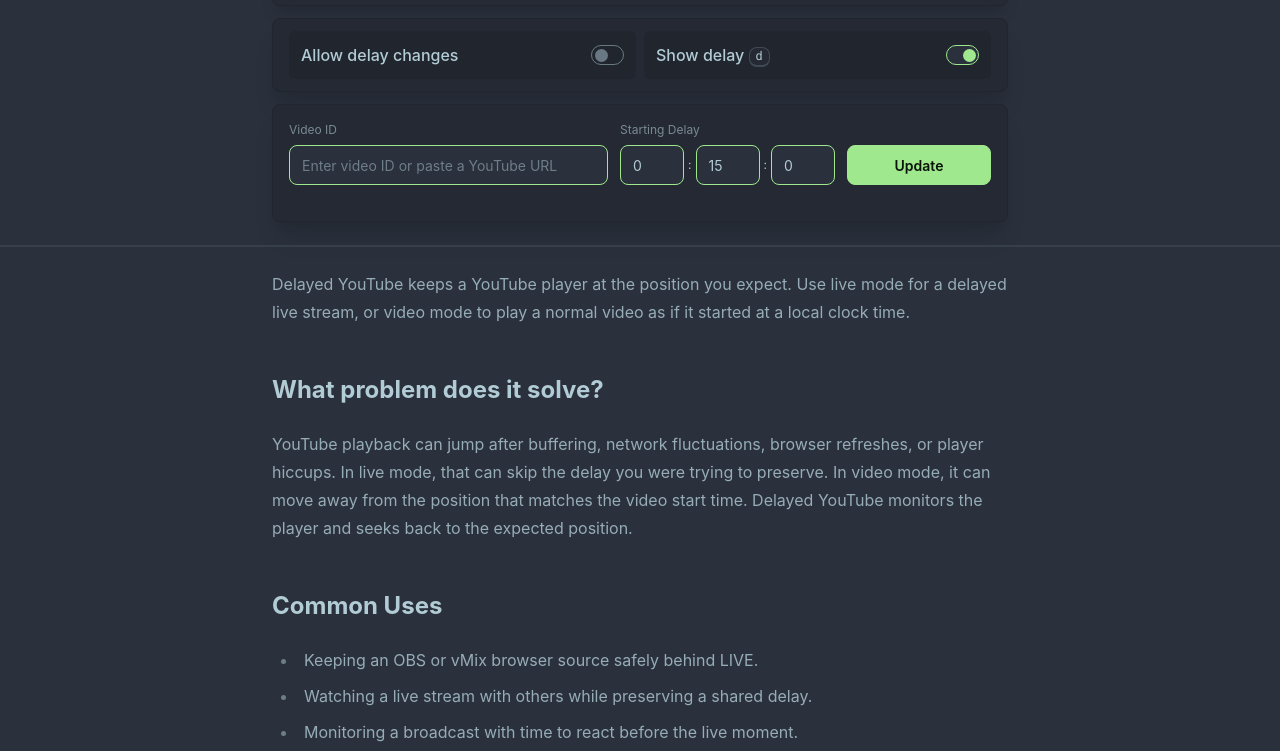
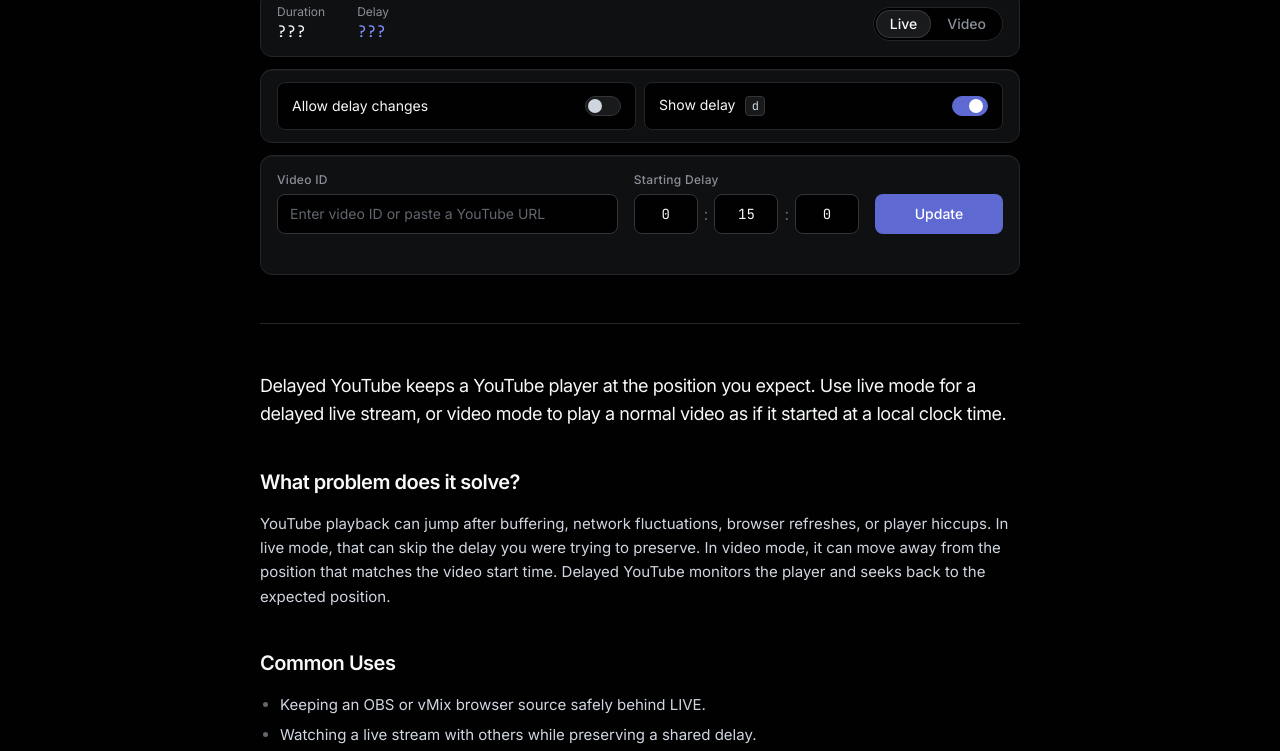
Before and after one commit to live-miracles/delayed-yt, a website with bundled scripts: page public/index.html in a window 1280 px wide. Shown: the part 792-1543 px from the top of the page. Built offline with nearby package versions, Linux system fonts and the light colour scheme.

Commit message:
Redesign UI with Linear-inspired design system, remove DaisyUI
Replace DaisyUI components with hand-written component classes built on
Linear's tokens (near-black canvas, surface ladder, hairline borders, single
lavender accent). Drop @tailwindcss/typography in favor of custom doc styles,
and update script.ts to stop toggling DaisyUI class names.

Co-Authored-By: Claude Sonnet 5.5 <noreply@anthropic.com>

```diff
--- a/package.json
+++ b/package.json
@@ -15,11 +15,9 @@
   },
   "devDependencies": {
     "@tailwindcss/cli": "^4.2.1",
-    "@tailwindcss/typography": "^0.5.19",
     "@types/node": "^25.5.0",
     "browser-sync": "^3.0.4",
     "concurrently": "^9.2.1",
-    "daisyui": "^5.5.19",
     "execa": "^9.6.0",
     "prettier": "^3.8.1",
     "prettier-plugin-tailwindcss": "^0.7.2",
--- a/public/index.html
+++ b/public/index.html
@@ -1,23 +1,29 @@
 <!doctype html>
-<html lang="en" data-theme="dim">
+<html lang="en">
   <head>
     <meta charset="UTF-8" />
     <meta name="viewport" content="width=device-width, initial-scale=1.0" />
+    <meta name="color-scheme" content="dark" />
     <title>Delayed YouTube</title>
+    <link rel="preconnect" href="https://fonts.googleapis.com" />
+    <link rel="preconnect" href="https://fonts.gstatic.com" crossorigin />
+    <link
+      rel="stylesheet"
+      href="https://fonts.googleapis.com/css2?family=Inter:wght@400;500;600&family=JetBrains+Mono:wght@400;500&display=swap"
+    />
     <link rel="stylesheet" href="./output.css" />
     <link rel="icon" type="image/png" href="./logo.png" />
     <script src="./js/script.js" type="module"></script>
   </head>
-  <body class="scrollbar-none">
-    <div
-      role="alert"
-      class="alert alert-warning fixed top-4 left-1/2 z-50 hidden w-fit -translate-x-1/2"
-    >
+  <body>
+    <div id="stream-alert" role="alert" class="toast hidden">
       <svg
         xmlns="http://www.w3.org/2000/svg"
-        class="h-6 w-6 shrink-0 stroke-current"
+        class="text-warning size-5 shrink-0"
         fill="none"
         viewBox="0 0 24 24"
+        stroke="currentColor"
+        aria-hidden="true"
       >
         <path
           stroke-linecap="round"
@@ -27,13 +33,13 @@
         />
       </svg>
       <span
-        >Warning: The script only works for streams that started at least 30min
+        >The script only works for streams that started at least 30 min
         ago.</span
       >
     </div>
 
     <!-- Keep the player area reserved so the final configured URL can be prepared before embedding it in vMix/OBS. -->
-    <div class="width-full relative m-auto overflow-hidden pb-[56.25%]">
+    <div class="relative m-auto w-full overflow-hidden pb-[56.25%]">
       <iframe
         id="player"
         class="absolute hidden h-full w-full"
@@ -55,7 +61,7 @@
       ></iframe>
       <div
         id="player-placeholder"
-        class="absolute hidden h-full w-full items-center justify-center bg-base-300 text-center text-xl text-base-content"
+        class="bg-surface-1 text-ink-subtle absolute hidden h-full w-full items-center justify-center px-6 text-center text-base"
       >
         Configure a YouTube video ID to start the delayed player.
       </div>
@@ -63,40 +69,42 @@
 
     <div
       id="delay-info"
-      class="fixed top-2 left-2 z-50 rounded pr-10 pl-3 pt-2 pb-10 text-sm opacity-30 cursor-pointer drop-shadow-[0_1.2px_1.2px_rgba(0,0,0,0.8)] transition-opacity"
+      class="fixed top-2 left-2 z-50 cursor-pointer rounded pt-2 pr-10 pb-10 pl-3 font-mono text-sm opacity-30 drop-shadow-[0_1.2px_1.2px_rgba(0,0,0,0.8)] transition-opacity"
     >
       ...
     </div>
 
-    <section
-      class="mx-auto mt-5 grid w-[min(94vw,760px)] gap-3 px-3"
+    <main
+      class="mx-auto mt-6 grid w-[min(94vw,760px)] gap-3"
       aria-label="Player setup"
     >
+      <header class="flex items-center gap-2.5 px-1 pb-1">
+        <img src="./logo.png" alt="" class="size-5" />
+        <h1 class="text-[15px] font-semibold tracking-tight">
+          Delayed YouTube
+        </h1>
+      </header>
+
       <div
         id="controls"
-        class="flex flex-wrap items-center justify-between gap-3 rounded-lg border border-base-300 bg-base-200/70 px-4 py-2 shadow-lg"
+        class="panel flex flex-wrap items-center justify-between gap-x-6 gap-y-3 px-4 py-3"
       >
-        <div class="stats stats-horizontal bg-transparent shadow-none">
-          <div class="stat px-2 py-0">
-            <div id="duration-stat-title" class="stat-title text-xs">
-              Duration
+        <div class="flex items-center gap-8">
+          <div>
+            <div id="duration-stat-title" class="stat-label">Duration</div>
+            <div id="duration-stat" class="stat-value">...</div>
           </div>
-            <div id="duration-stat" class="stat-value text-base">...</div>
-          </div>
-          <div class="stat px-2 py-0">
-            <div id="delay-stat-title" class="stat-title text-xs">Delay</div>
-            <div id="delay-stat" class="stat-value text-base text-primary">
-              ...
-            </div>
+          <div>
+            <div id="delay-stat-title" class="stat-label">Delay</div>
+            <div id="delay-stat" class="stat-value text-primary-hover">...</div>
           </div>
         </div>
 
-        <div id="video-mode-control" class="join" aria-label="Video mode">
+        <div id="video-mode-control" class="segmented" aria-label="Video mode">
           <button
             type="button"
             id="live-mode-button"
             data-video-mode="live"
-            class="btn btn-primary join-item btn-sm"
             aria-pressed="true"
           >
             Live
@@ -106,7 +114,6 @@
             type="button"
             id="recorded-mode-button"
             data-video-mode="recorded"
-            class="btn btn-outline btn-primary join-item btn-sm"
             aria-pressed="false"
           >
             Video
@@ -114,32 +121,50 @@
         </div>
       </div>
 
-      <div
-        id="setup-form"
-        class="order-3 rounded-lg border border-base-300 bg-base-200 px-4 py-3 text-base-content shadow-xl"
+      <div id="settings" class="panel order-2 px-4 py-3">
+        <div class="grid gap-2 md:grid-cols-2">
+          <label id="allow-change-control" class="setting-row">
+            <span id="allow-change-label">Allow delay changes</span>
+            <input type="checkbox" class="switch url-param" id="c" />
+          </label>
+
+          <label class="setting-row">
+            <span id="show-delay-label"
+              >Show delay <kbd class="kbd">d</kbd></span
             >
-        <div class="grid gap-3 md:grid-cols-[1fr_auto_auto] md:items-end">
-          <fieldset class="fieldset w-full">
+            <input
+              type="checkbox"
+              checked="checked"
+              class="switch url-param"
+              id="d"
+            />
+          </label>
+        </div>
+      </div>
+
+      <div id="setup-form" class="panel order-3 px-4 py-4">
+        <div class="grid gap-4 md:grid-cols-[1fr_auto_auto] md:items-end">
+          <div class="w-full">
             <label class="label" for="v">Video ID</label>
             <input
               required
               type="text"
               placeholder="Enter video ID or paste a YouTube URL"
-              class="url-param input input-bordered input-primary w-full"
+              class="input url-param"
               value=""
               id="v"
             />
-          </fieldset>
+          </div>
 
-          <fieldset class="fieldset">
+          <div>
             <label class="label" id="mode-time-label" for="h">
               Starting Delay
             </label>
-            <div class="flex items-center gap-1">
+            <div class="text-ink-tertiary flex items-center gap-1.5">
               <input
                 required
                 type="number"
-                class="url-param input input-bordered input-primary w-16"
+                class="input url-param w-16"
                 placeholder="hh"
                 value="0"
                 min="0"
@@ -150,7 +175,7 @@
               <input
                 required
                 type="number"
-                class="url-param input input-bordered input-primary w-16"
+                class="input url-param w-16"
                 placeholder="mm"
                 value="15"
                 min="0"
@@ -161,7 +186,7 @@
               <input
                 required
                 type="number"
-                class="url-param input input-bordered input-primary w-16"
+                class="input url-param w-16"
                 placeholder="ss"
                 value="0"
                 min="0"
@@ -169,61 +194,26 @@
                 aria-label="Seconds"
               />
             </div>
-          </fieldset>
+          </div>
 
-          <button id="update-video" class="btn btn-primary min-w-36 md:mb-1">
+          <button id="update-video" class="btn btn-primary h-10 min-w-32">
             Update
           </button>
         </div>
         <p
           id="mode-time-note"
-          class="invisible text-sm text-error"
+          class="text-danger invisible mt-2 text-xs"
           aria-live="polite"
         >
           Minimum delay is 10 minutes.
         </p>
       </div>
+    </main>
 
-      <div
-        id="settings"
-        class="order-2 rounded-lg border border-base-300 bg-base-200 px-4 py-3 text-base-content shadow-xl"
-      >
-        <div class="grid gap-2 md:grid-cols-2">
-          <label
-            id="allow-change-control"
-            class="flex min-h-12 items-center justify-between gap-4 rounded-md bg-base-300 px-3 py-2"
-          >
-            <span id="allow-change-label" class="font-medium"
-              >Allow delay changes</span
-            >
-            <input
-              type="checkbox"
-              class="toggle toggle-primary toggle-sm url-param"
-              id="c"
-            />
-          </label>
+    <hr class="rule mx-auto my-12 w-[min(94vw,760px)]" />
 
-          <label
-            class="flex min-h-12 items-center justify-between gap-4 rounded-md bg-base-300 px-3 py-2"
-          >
-            <span id="show-delay-label" class="font-medium"
-              >Show delay <kbd class="kbd kbd-sm">d</kbd></span
-            >
-            <input
-              type="checkbox"
-              checked="checked"
-              class="toggle toggle-primary toggle-sm url-param"
-              id="d"
-            />
-          </label>
-        </div>
-      </div>
-    </section>
-
-    <div class="divider"></div>
-
-    <div class="prose mx-auto w-[min(94vw,760px)] max-w-none px-3">
-      <p>
+    <article class="doc mx-auto w-[min(94vw,760px)]">
+      <p class="text-ink text-lg tracking-tight">
         Delayed YouTube keeps a YouTube player at the position you expect. Use
         live mode for a delayed live stream, or video mode to play a normal
         video as if it started at a local clock time.
@@ -301,12 +291,11 @@
           </ul>
         </li>
       </ol>
-    </div>
+    </article>
 
     <footer
-      class="footer footer-center bg-base-300 text-base-content mt-10 p-4"
+      class="border-hairline text-ink-subtle mt-16 border-t px-4 py-8 text-center text-xs leading-relaxed"
     >
-      <aside>
       <p>
         For any bug / feature requests, please open an issue in our
         <a class="link" href="https://github.com/live-miracles/delayed-yt/"
@@ -319,7 +308,6 @@
         <a class="link" href="https://live-miracles.github.io/">homepage</a>
         for more streaming tools (=ↀωↀ=).
       </p>
-      </aside>
     </footer>
   </body>
 </html>
--- a/public/input.css
+++ b/public/input.css
@@ -1,27 +1,200 @@
 @import "tailwindcss";
-@plugin "@tailwindcss/typography";
-@plugin "daisyui" {
-  themes: dim;
+
+/*
+ * Design tokens follow the Linear design system (awesome-design-md/linear.app):
+ * near-black canvas, a four-step surface ladder with hairline borders, and a
+ * single lavender-blue accent. Depth comes from surfaces, not shadows.
+ */
+@theme {
+  --font-sans:
+    "Inter", "SF Pro Display", -apple-system, system-ui, "Segoe UI", Roboto,
+    sans-serif;
+  --font-mono: "JetBrains Mono", ui-monospace, "SF Mono", Menlo, monospace;
+
+  --color-canvas: #010102;
+  --color-surface-1: #0f1011;
+  --color-surface-2: #141516;
+  --color-surface-3: #18191a;
+  --color-surface-4: #191a1b;
+
+  --color-hairline: #23252a;
+  --color-hairline-strong: #34343a;
+
+  --color-ink: #f7f8f8;
+  --color-ink-muted: #d0d6e0;
+  --color-ink-subtle: #8a8f98;
+  --color-ink-tertiary: #62666d;
+
+  --color-primary: #5e6ad2;
+  --color-primary-hover: #828fff;
+  --color-primary-focus: #5e69d1;
+
+  /* Semantic colors are used sparingly: validation and stream warnings only. */
+  --color-warning: #f2b84b;
+  --color-danger: #eb6f6f;
 }
 
-.card-container {
-  @apply card bg-base-200 static mx-2 my-5 inline-block min-h-44 w-[500px] shadow-xl;
+@layer base {
+  html {
+    color-scheme: dark;
+    background: var(--color-canvas);
+    -ms-overflow-style: none;
+    scrollbar-width: none;
+  }
+
+  html::-webkit-scrollbar {
+    display: none;
+  }
+
+  body {
+    @apply bg-canvas font-sans text-ink antialiased;
+    font-feature-settings: "cv11", "ss01";
+  }
+
+  ::selection {
+    background: color-mix(in srgb, var(--color-primary) 45%, transparent);
+  }
 }
 
-.scrollbar-none::-webkit-scrollbar {
-  display: none;
+@layer components {
+  /* ---------- Surfaces ---------- */
+
+  .panel {
+    @apply border-hairline bg-surface-1 rounded-xl border;
+    box-shadow: inset 0 1px 0 rgb(255 255 255 / 0.04);
+  }
+
+  .rule {
+    @apply border-hairline border-0 border-t;
+  }
+
+  /* ---------- Buttons ---------- */
+
+  .btn {
+    @apply inline-flex h-9 cursor-pointer items-center justify-center gap-2 rounded-lg px-3.5 text-sm font-medium whitespace-nowrap transition-colors;
+    @apply focus-visible:outline-primary-focus/50 focus-visible:outline-2 focus-visible:outline-offset-2;
+  }
+
+  .btn-primary {
+    @apply bg-primary text-white;
+    @apply hover:bg-primary-hover active:bg-primary-focus;
+  }
+
+  /* Segmented pill control (Live / Video). State comes from aria-pressed. */
+  .segmented {
+    @apply border-hairline bg-canvas inline-flex gap-0.5 rounded-full border p-0.5;
+  }
+
+  .segmented > button {
+    @apply text-ink-subtle cursor-pointer rounded-full px-3.5 py-1 text-sm font-medium transition-colors;
+    @apply hover:text-ink;
+    @apply focus-visible:outline-primary-focus/50 focus-visible:outline-2;
+  }
+
+  .segmented > button[aria-pressed="true"] {
+    @apply bg-surface-4 text-ink;
+    box-shadow: inset 0 0 0 1px var(--color-hairline-strong);
+  }
+
+  /* ---------- Form controls ---------- */
+
+  .label {
+    @apply text-ink-subtle mb-1.5 block text-xs font-medium tracking-wide;
+  }
+
+  .input {
+    @apply border-hairline-strong bg-canvas text-ink h-10 w-full rounded-lg border px-3 text-sm transition-colors;
+    @apply placeholder:text-ink-tertiary;
+    @apply hover:border-ink-tertiary;
+    @apply focus:border-primary focus:outline-primary-focus/50 focus:outline-2 focus:outline-offset-0;
+  }
+
+  .input[type="number"] {
+    @apply text-center font-mono tabular-nums;
+    appearance: textfield;
+  }
+
+  .input[type="number"]::-webkit-inner-spin-button,
+  .input[type="number"]::-webkit-outer-spin-button {
+    -webkit-appearance: none;
+    margin: 0;
+  }
+
+  .switch {
+    @apply border-hairline-strong bg-surface-4 relative h-5 w-9 shrink-0 cursor-pointer appearance-none rounded-full border transition-colors;
+    @apply checked:border-primary checked:bg-primary;
+    @apply focus-visible:outline-primary-focus/50 focus-visible:outline-2 focus-visible:outline-offset-2;
+    @apply disabled:cursor-not-allowed;
+  }
+
+  .switch::after {
+    content: "";
+    @apply bg-ink-muted absolute top-0.5 left-0.5 size-3.5 rounded-full transition-transform;
+  }
+
+  .switch:checked::after {
+    @apply bg-white;
+    transform: translateX(0.875rem);
+  }
+
+  .setting-row {
+    @apply border-hairline bg-canvas flex min-h-12 items-center justify-between gap-4 rounded-lg border px-3.5 py-2 text-sm;
+    @apply transition-opacity;
+  }
+
+  .kbd {
+    @apply border-hairline-strong bg-surface-3 text-ink-muted ml-1.5 inline-flex h-5 min-w-5 items-center justify-center rounded border px-1 font-mono text-xs;
+  }
+
+  /* ---------- Readouts ---------- */
+
+  .stat-label {
+    @apply text-ink-subtle text-xs;
+  }
+
+  .stat-value {
+    @apply text-ink font-mono text-base tabular-nums;
+  }
+
+  /* ---------- Feedback ---------- */
+
+  .toast {
+    @apply border-hairline-strong bg-surface-3 text-ink fixed top-4 flex left-1/2 z-50 w-fit max-w-[92vw] -translate-x-1/2 items-center gap-2.5 rounded-lg border px-4 py-2.5 text-sm;
+    box-shadow: 0 8px 24px rgb(0 0 0 / 0.5);
+  }
+
+  /* ---------- Long-form copy ---------- */
+
+  .doc {
+    @apply text-ink-muted text-[15px] leading-relaxed;
+  }
+
+  .doc > * + * {
+    @apply mt-4;
+  }
+
+  .doc h2 {
+    @apply text-ink mt-10 text-xl font-semibold tracking-tight;
+  }
+
+  .doc ul {
+    @apply list-disc space-y-1.5 pl-5;
+  }
+
+  .doc ol {
+    @apply list-decimal space-y-3 pl-5;
+  }
+
+  .doc li > ul {
+    @apply mt-2;
+  }
+
+  .doc li::marker {
+    @apply text-ink-tertiary;
+  }
+
+  .link {
+    @apply text-primary-hover decoration-hairline-strong underline underline-offset-4 transition-colors;
+    @apply hover:decoration-primary-hover;
+  }
 }
-
-.scrollbar-none {
-  -ms-overflow-style: none;
-  scrollbar-width: none;
-}
-
-html {
-  -ms-overflow-style: none;
-  scrollbar-width: none;
-}
-
-html::-webkit-scrollbar {
-  display: none;
-}
--- a/public/ts/script.ts
+++ b/public/ts/script.ts
@@ -307,8 +307,6 @@ function updateVideoModeUi(): void {
     "recorded-mode-button",
   );
 
-  liveButton.classList.toggle("btn-outline", isRecorded);
-  recordedButton.classList.toggle("btn-outline", !isRecorded);
   liveButton.setAttribute("aria-pressed", String(!isRecorded));
   recordedButton.setAttribute("aria-pressed", String(isRecorded));
 }
@@ -329,8 +327,8 @@ function updateModeUi(): void {
     ? "Allow position changes"
     : "Allow delay changes";
   getRequiredElement("show-delay-label").innerHTML = isRecorded
-    ? 'Show position <kbd class="kbd kbd-sm">d</kbd>'
-    : 'Show delay <kbd class="kbd kbd-sm">d</kbd>';
+    ? 'Show position <kbd class="kbd">d</kbd>'
+    : 'Show delay <kbd class="kbd">d</kbd>';
   const allowChangeInput = getRequiredElement<HTMLInputElement>("c");
   const allowChangeControl = getRequiredElement("allow-change-control");
   player.allowDelayChange = isRecorded ? false : getAllowDelayChange();
@@ -501,8 +499,7 @@ function init(): void {
     updateUrlParam(e);
   };
 
-  const alertElem = document.querySelector(".alert");
-  if (!alertElem) throw new Error("Alert element not found");
+  const alertElem = getRequiredElement("stream-alert");
 
   getRequiredElement("delay-info").addEventListener("click", toggleShowDelay);
   getRequiredElement("update-video").addEventListener("click", () => {
```
Also changed, not shown: 1 other file. Lines whose indentation alone changed are shown as unchanged.
